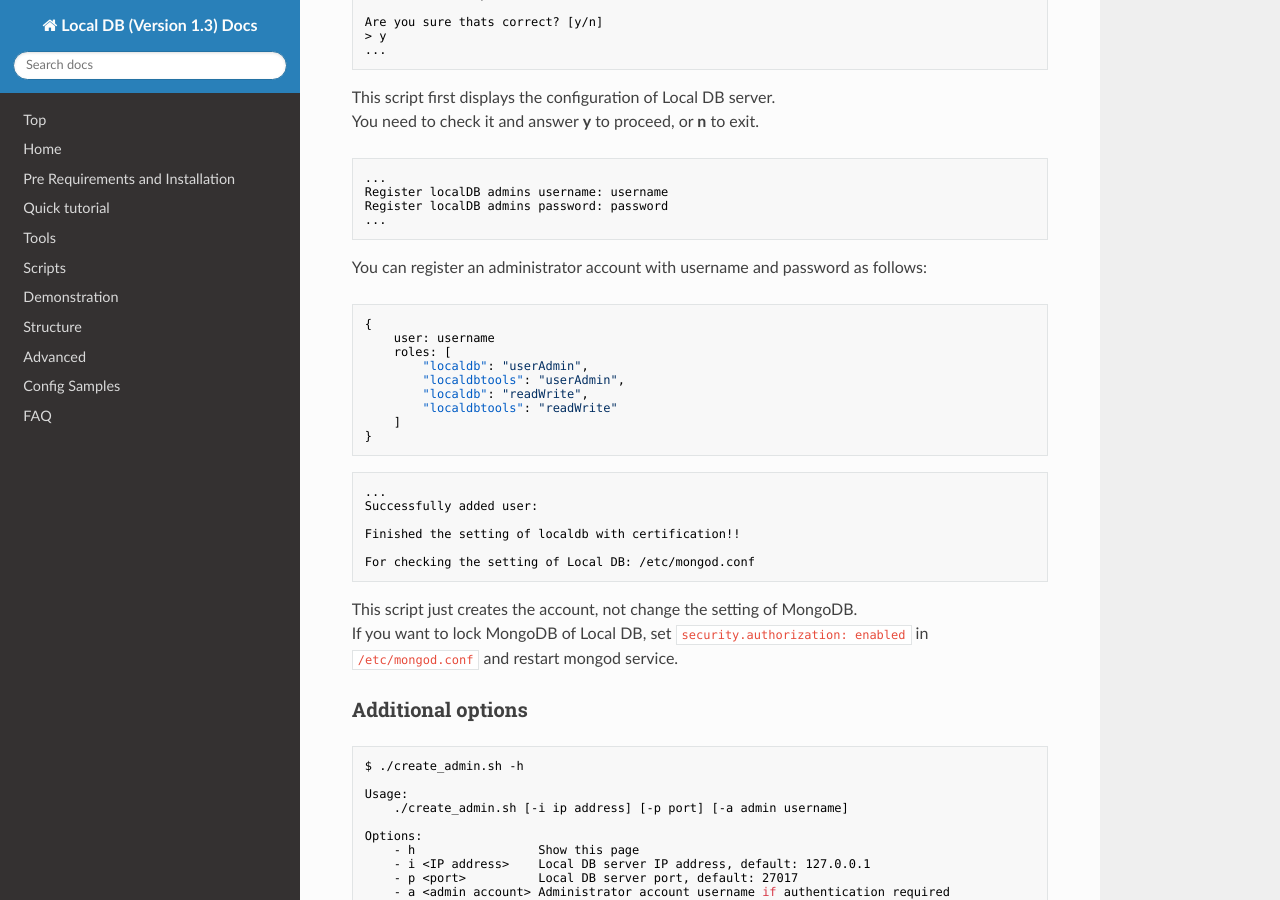
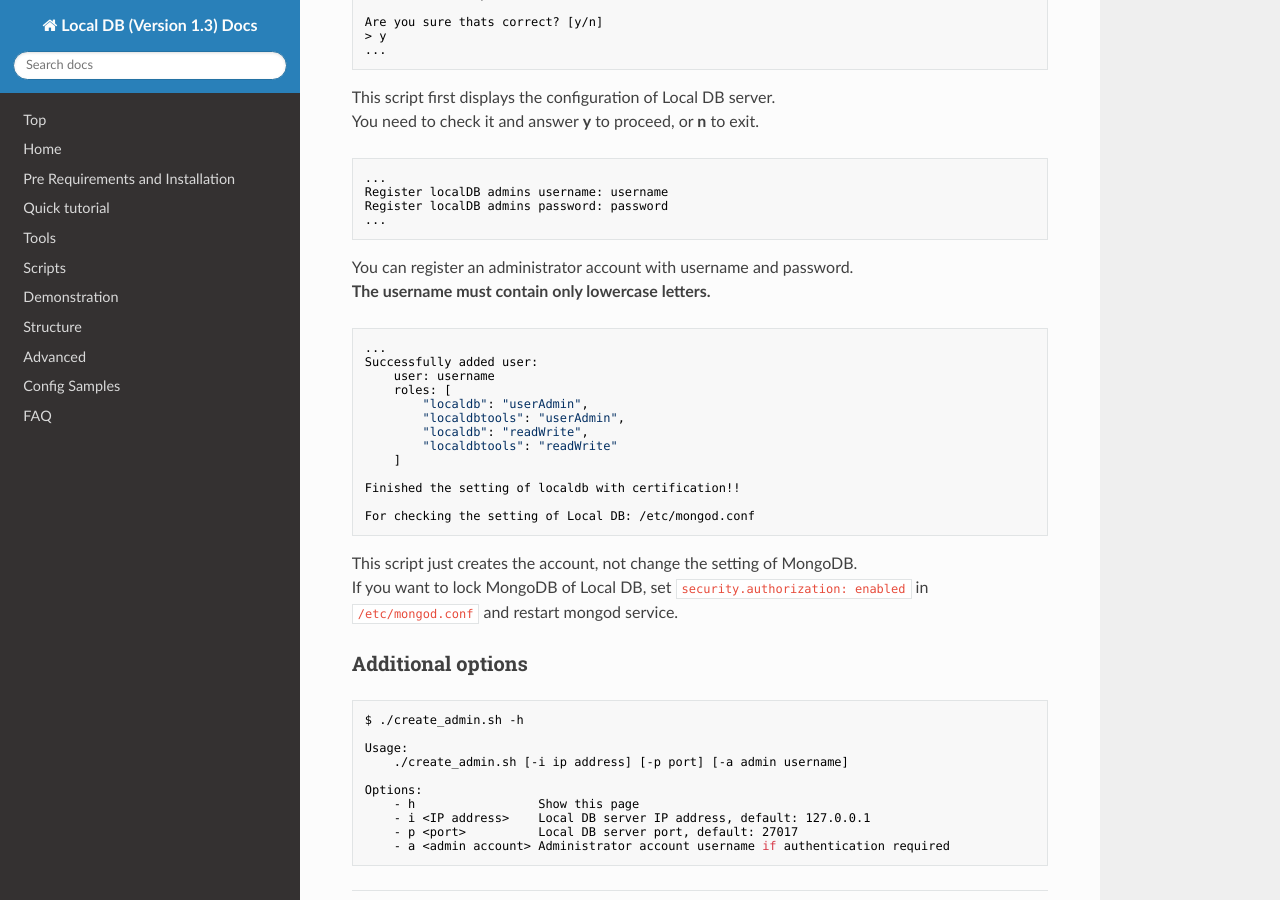
Before and after one commit to jlab-hep/localdb-docs, an MkDocs documentation site: the page built from docs/create_admin.md, in a window 1280 px wide and 900 px high, scrolled down 763 px. Built offline with MkDocs 1.6.1, drawn with Linux system fonts in a browser that asks for light colours; nearby versions of some CDN libraries; old or Windows-style settings are respelled for this version of MkDocs.

Commit message:
Added script page

````diff
--- a/docs/create_admin.md
+++ b/docs/create_admin.md
@@ -43,10 +43,12 @@ Register localDB admins password: password
 ...
 ```
 
-You can register an administrator account with username and password as follows:
+You can register an administrator account with username and password.<br>
+**The username must contain only lowercase letters.**
 
-```json
-{
+```bash
+...
+Successfully added user:
     user: username
     roles: [
         "localdb": "userAdmin",
@@ -54,12 +56,6 @@ You can register an administrator account with username and password as follows:
         "localdb": "readWrite",
         "localdbtools": "readWrite"
     ]
-}
-```
-
-```bash
-...
-Successfully added user:
 
 Finished the setting of localdb with certification!!
 
````
